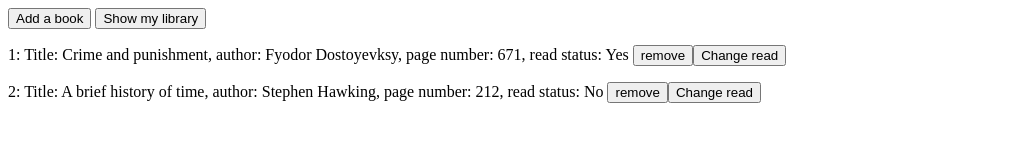
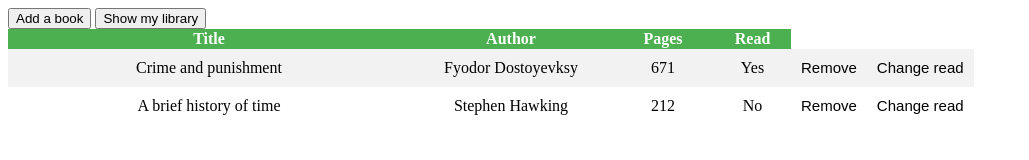
Before and after one commit to rael1411/myLibrary, a plain HTML site: page index.html in a window 1280 px wide. Both pictures are taken after a click on the button "Show my library". Shown: the whole page, without its empty margins (0-1029 px from the left). Drawn offline with Linux system fonts and the light colour scheme.

Commit message:
changed into table, prettied it up

```diff
--- a/book.js
+++ b/book.js
@@ -36,29 +36,54 @@ show.addEventListener("click", function(){
 });
 function render(lib){
     container.innerHTML= "";
+    //creating a table for better formatting
+    let tableHeader = document.createElement("table");
+    let th1 = document.createElement("th");
+    th1.textContent = "Title";
+    let th2 = document.createElement("th");
+    th2.textContent = "Author";
+    let th3 = document.createElement("th");
+    th3.textContent = "Pages";
+    let th4 = document.createElement("th");
+    th4.textContent = "Read";
+    container.appendChild(tableHeader);
+    tableHeader.appendChild(th1);
+    tableHeader.appendChild(th2);
+    tableHeader.appendChild(th3);
+    tableHeader.appendChild(th4);
+    th1.style.width = "400px";
+    th2.style.width = "200px";
+    th3.style.width = "100px";
+    th4.style.width = "75px";
     lib.forEach((book, index) => {
-        let content = document.createElement("p");
-        content.id = index;
-        content.textContent = `${index + 1}: ${book.info()} `;
         let remove = document.createElement("button");
-        remove.textContent = "remove";
+        remove.textContent = "Remove";
         let change = document.createElement("button");
         change.textContent = "Change read";
-        change.id = index;
-        container.appendChild(content);
-        content.appendChild(remove);
-        content.appendChild(change);
+        let tr = document.createElement("tr");
+        tr.id = index;
+        for (let item in book){
+            console.log(item);
+            if (item != "change" && item != "info"){
+                console.log(item);
+                let content = document.createElement("td");
+                content.textContent = myLibrary[index][item];
+                tr.appendChild(content);
+            }
+        }
+        tableHeader.appendChild(tr);
         remove.addEventListener("click", function(e){
-            console.log(e.id);
-            console.log(e.target.id)
-            myLibrary.splice(content.id, 1);
+            myLibrary.splice(tr.id, 1);
             render(lib);
         });
         change.addEventListener("click", function(e){
-            console.log(e)
-            myLibrary[content.id].change();
+            myLibrary[tr.id].change();
             render(lib);
         });
+        remove.className = "tableButtons";
+        change.className = "tableButtons";
+        tr.appendChild(remove);
+        tr.appendChild(change);
     });
 
 }
--- a/style.css
+++ b/style.css
@@ -1,3 +1,37 @@
+.{
+   align-items: center;
+}
 #formContainer{
    display: none
 }
+body{
+   background-color: white;
+}
+table{
+   border-collapse: collapse;
+}
+td{
+   padding: 10px;
+   text-align: center;
+}
+th{
+   background-color: #4CAF50;
+   color: white;
+}
+.tableButtons{
+   vertical-align: center;
+   border: none;
+   background-color: inherit;
+   font-size: 15px;
+   text-align: center;
+   padding: 10px;
+}
+.tableButtons:hover{
+   font-size: 18px;
+   background-color: #4CAF50;
+   color: white;
+}
+tr:nth-child(odd) {background-color: #f2f2f2;}
+tr:nth-child(odd):.tableButtons:hover {
+   background-color: red;
+}
```
Also changed, not shown: index.html (+3 -1 lines).
